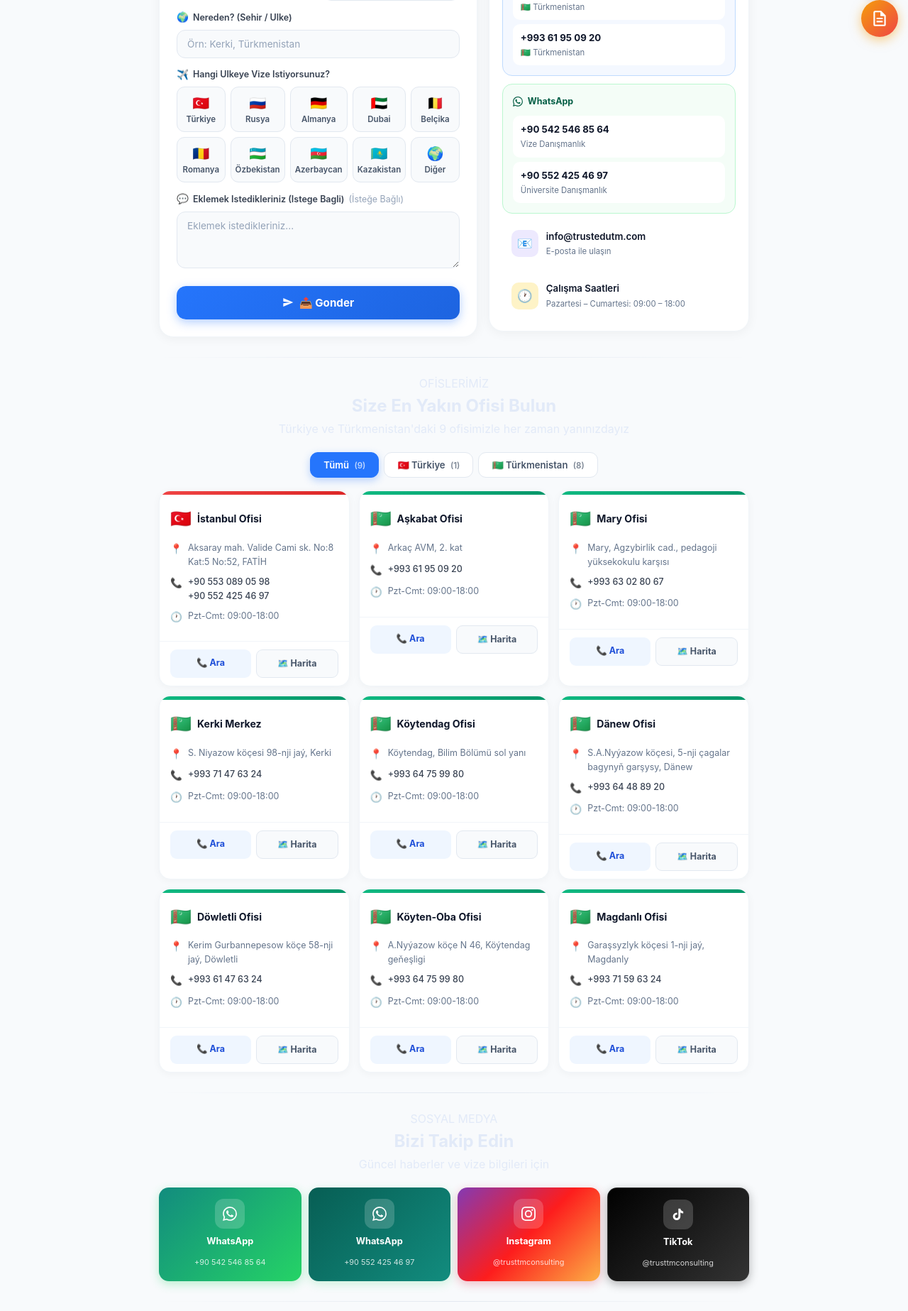
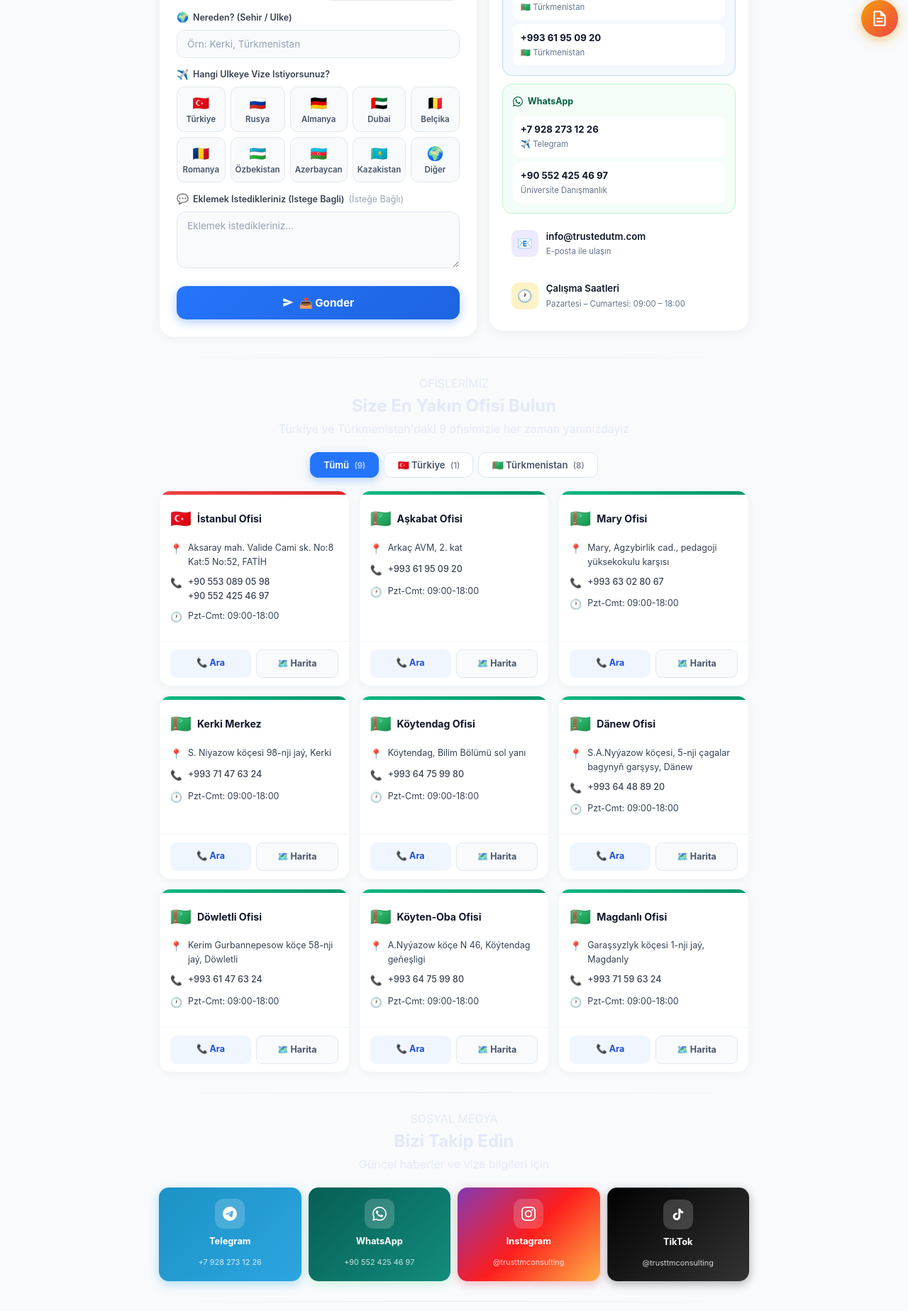
Before and after one commit to shakirovserdar/trustconsulting, a Flask app: page /iletisim in a window 1280 px wide. Shown: the part 724-2571 px from the top of the page at 71% size. Run offline with Flask 3, Linux system fonts and the light colour scheme; some libraries are stand-ins or nearby versions.

Commit message:
telegram eklendi, footer numaralari guncellendi, kart hizalama duzeltildi

```diff
--- a/templates/base.html
+++ b/templates/base.html
@@ -169,14 +169,14 @@
                 </div>
             </div>
             <div class="tc-footer-iletisim">
-                <a href="tel:+99364489920"><span>📞</span> +993 64 48 89 20</a>
-                <a href="tel:+99361950920"><span>📞</span> +993 61 95 09 20</a>
+                <a href="tel:+99364759980"><span>📞</span> +993 64 75 99 80</a>
+                <a href="tel:+99361476324"><span>📞</span> +993 61 47 63 24</a>
                 <a href="tel:+905530890598"><span>📞</span> +90 553 089 05 98</a>
                 <a href="mailto:info@trustedutm.com"><span>📧</span> info@trustedutm.com</a>
             </div>
             <div class="tc-footer-sosyal">
-                <a href="https://wa.me/905425468564" class="tc-footer-sosyal-btn" style="background:#25D366;" target="_blank">
-                    <svg viewBox="0 0 24 24" width="18" height="18" fill="white"><path d="M17.472 14.382c-.297-.149-1.758-.867-2.03-.967-.273-.099-.471-.148-.67.15-.197.297-.767.966-.94 1.164-.173.199-.347.223-.644.075-.297-.15-1.255-.463-2.39-1.475-.883-.788-1.48-1.761-1.653-2.059-.173-.297-.018-.458.13-.606.134-.133.298-.347.446-.52.149-.174.198-.298.298-.497.099-.198.05-.371-.025-.52-.075-.149-.669-1.612-.916-2.207-.242-.579-.487-.5-.669-.51-.173-.008-.371-.01-.57-.01-.198 0-.52.074-.792.372-.272.297-1.04 1.016-1.04 2.479 0 1.462 1.065 2.875 1.213 3.074.149.198 2.096 3.2 5.077 4.487.709.306 1.262.489 1.694.625.712.227 1.36.195 1.871.118.571-.085 1.758-.719 2.006-1.413.248-.694.248-1.289.173-1.413-.074-.124-.272-.198-.57-.347m-5.421 7.403h-.004a9.87 9.87 0 01-5.031-1.378l-.361-.214-3.741.982.998-3.648-.235-.374a9.86 9.86 0 01-1.51-5.26c.001-5.45 4.436-9.884 9.888-9.884 2.64 0 5.122 1.03 6.988 2.898a9.825 9.825 0 012.893 6.994c-.003 5.45-4.437 9.884-9.885 9.884m8.413-18.297A11.815 11.815 0 0012.05 0C5.495 0 .16 5.335.157 11.892c0 2.096.547 4.142 1.588 5.945L.057 24l6.305-1.654a11.882 11.882 0 005.683 1.448h.005c6.554 0 11.89-5.335 11.893-11.893a11.821 11.821 0 00-3.48-8.413z"/></svg>
+                <a href="https://t.me/+79282731226" class="tc-footer-sosyal-btn" style="background:#2CA5E0;" target="_blank">
+                    <svg viewBox="0 0 24 24" width="18" height="18" fill="white"><path d="M11.944 0A12 12 0 0 0 0 12a12 12 0 0 0 12 12 12 12 0 0 0 12-12A12 12 0 0 0 12 0a12 12 0 0 0-.056 0zm4.962 7.224c.1-.002.321.023.465.14a.506.506 0 0 1 .171.325c.016.093.036.306.02.472-.18 1.898-.962 6.502-1.36 8.627-.168.9-.499 1.201-.82 1.23-.696.065-1.225-.46-1.9-.902-1.056-.693-1.653-1.124-2.678-1.8-1.185-.78-.417-1.21.258-1.91.177-.184 3.247-2.977 3.307-3.23.007-.032.014-.15-.056-.212s-.174-.041-.249-.024c-.106.024-1.793 1.14-5.061 3.345-.48.33-.913.49-1.302.48-.428-.008-1.252-.241-1.865-.44-.752-.245-1.349-.374-1.297-.789.027-.216.325-.437.893-.663 3.498-1.524 5.83-2.529 6.998-3.014 3.332-1.386 4.025-1.627 4.476-1.635z"/></svg>
                 </a>
                 <a href="https://instagram.com/trusttmconsulting" class="tc-footer-sosyal-btn" style="background:linear-gradient(45deg,#f09433,#e6683c,#dc2743,#cc2366,#bc1888);" target="_blank">
                     <svg viewBox="0 0 24 24" width="18" height="18" fill="white"><path d="M12 2.163c3.204 0 3.584.012 4.85.07 3.252.148 4.771 1.691 4.919 4.919.058 1.265.069 1.645.069 4.849 0 3.205-.012 3.584-.069 4.849-.149 3.225-1.664 4.771-4.919 4.919-1.266.058-1.644.07-4.85.07-3.204 0-3.584-.012-4.849-.07-3.26-.149-4.771-1.699-4.919-4.92-.058-1.265-.07-1.644-.07-4.849 0-3.204.013-3.583.07-4.849.149-3.227 1.664-4.771 4.919-4.919 1.266-.057 1.645-.069 4.849-.069zM12 0C8.741 0 8.333.014 7.053.072 2.695.272.273 2.69.073 7.052.014 8.333 0 8.741 0 12c0 3.259.014 3.668.072 4.948.2 4.358 2.618 6.78 6.98 6.98C8.333 23.986 8.741 24 12 24c3.259 0 3.668-.014 4.948-.072 4.354-.2 6.782-2.618 6.979-6.98.059-1.28.073-1.689.073-4.948 0-3.259-.014-3.667-.072-4.947-.196-4.354-2.617-6.78-6.979-6.98C15.668.014 15.259 0 12 0zm0 5.838a6.162 6.162 0 100 12.324 6.162 6.162 0 000-12.324zM12 16a4 4 0 110-8 4 4 0 010 8zm6.406-11.845a1.44 1.44 0 100 2.881 1.44 1.44 0 000-2.881z"/></svg>
--- a/templates/iletisim.html
+++ b/templates/iletisim.html
@@ -333,13 +333,15 @@
     border: 1px solid #f1f5f9;
     box-shadow: 0 2px 12px rgba(0,0,0,0.04);
     transition: all 0.25s;
+    display: flex;
+    flex-direction: column;
 }
 .ilts-ofis-kart:hover { box-shadow: 0 8px 28px rgba(0,0,0,0.09); transform: translateY(-3px); }
 .ilts-ofis-kart[data-gizli="true"] { display: none; }
-.ilts-ofis-accent { height: 5px; }
+.ilts-ofis-accent { height: 5px; flex-shrink: 0; }
 .ilts-ofis-accent.tr { background: linear-gradient(90deg, #ef4444, #dc2626); }
 .ilts-ofis-accent.tm { background: linear-gradient(90deg, #10b981, #059669); }
-.ilts-ofis-body { padding: 15px; }
+.ilts-ofis-body { padding: 15px; flex: 1; }
 .ilts-ofis-baslik {
     display: flex; align-items: center; gap: 8px;
     margin-bottom: 11px;
@@ -348,7 +350,7 @@
 .ilts-ofis-ad { font-size: 0.88rem; font-weight: 700; color: #0f172a; }
 .ilts-ofis-row {
     display: flex; gap: 8px; align-items: flex-start;
-    margin-bottom: 8px; font-size: 0.78rem; color: #64748b;
+    margin-bottom: 8px; font-size: 0.78rem; color: #334155;
 }
 .ilts-ofis-row-ikon { font-size: 0.85rem; flex-shrink: 0; margin-top: 1px; }
 .ilts-ofis-tel-link {
@@ -360,6 +362,7 @@
     display: flex; gap: 7px;
     padding: 11px 15px;
     border-top: 1px solid #f1f5f9;
+    margin-top: auto;
 }
 .ilts-ofis-ara {
     flex: 1; padding: 9px;
@@ -589,9 +592,9 @@
                         <svg width="14" height="14" viewBox="0 0 24 24" fill="#065f46"><path d="M17.472 14.382c-.297-.149-1.758-.867-2.03-.967-.273-.099-.471-.148-.67.15-.197.297-.767.966-.94 1.164-.173.199-.347.223-.644.075-.297-.15-1.255-.463-2.39-1.475-.883-.788-1.48-1.761-1.653-2.059-.173-.297-.018-.458.13-.606.134-.133.298-.347.446-.52.149-.174.198-.298.298-.497.099-.198.05-.371-.025-.52-.075-.149-.669-1.612-.916-2.207-.242-.579-.487-.5-.669-.51-.173-.008-.371-.01-.57-.01-.198 0-.52.074-.792.372-.272.297-1.04 1.016-1.04 2.479 0 1.462 1.065 2.875 1.213 3.074.149.198 2.096 3.2 5.077 4.487.709.306 1.262.489 1.694.625.712.227 1.36.195 1.871.118.571-.085 1.758-.719 2.006-1.413.248-.694.248-1.289.173-1.413-.074-.124-.272-.198-.57-.347m-5.421 7.403h-.004a9.87 9.87 0 01-5.031-1.378l-.361-.214-3.741.982.998-3.648-.235-.374a9.86 9.86 0 01-1.51-5.26c.001-5.45 4.436-9.884 9.888-9.884 2.64 0 5.122 1.03 6.988 2.898a9.825 9.825 0 012.893 6.994c-.003 5.45-4.437 9.884-9.885 9.884m8.413-18.297A11.815 11.815 0 0012.05 0C5.495 0 .16 5.335.157 11.892c0 2.096.547 4.142 1.588 5.945L.057 24l6.305-1.654a11.882 11.882 0 005.683 1.448h.005c6.554 0 11.89-5.335 11.893-11.893a11.821 11.821 0 00-3.48-8.413z"/></svg>
                         WhatsApp
                     </div>
-                    <a href="https://wa.me/905425468564" class="ilts-tel-item" target="_blank">
-                        <div><span class="ilts-tel-num">+90 542 546 85 64</span><span class="ilts-tel-flag">{% if dil_kodu == 'tr' %}Vize Danışmanlık{% elif dil_kodu == 'ru' %}Визовый консалтинг{% else %}Wiza maslahatçylyk{% endif %}</span></div>
-                        <span class="ilts-tel-ara" style="color:#059669;">{% if dil_kodu == 'tr' %}Yaz{% elif dil_kodu == 'ru' %}Написать{% else %}Ýaz{% endif %}</span>
+                    <a href="https://t.me/+79282731226" class="ilts-tel-item" target="_blank">
+                        <div><span class="ilts-tel-num">+7 928 273 12 26</span><span class="ilts-tel-flag">✈️ Telegram</span></div>
+                        <span class="ilts-tel-ara" style="color:#1c92c4;">{% if dil_kodu == 'tr' %}Yaz{% elif dil_kodu == 'ru' %}Написать{% else %}Ýaz{% endif %}</span>
                     </a>
                     <a href="https://wa.me/905524254697" class="ilts-tel-item" target="_blank">
                         <div><span class="ilts-tel-num">+90 552 425 46 97</span><span class="ilts-tel-flag">{% if dil_kodu == 'tr' %}Üniversite Danışmanlık{% elif dil_kodu == 'ru' %}Университетский консалтинг{% else %}Uniwersitet maslahatçylyk{% endif %}</span></div>
@@ -791,9 +794,9 @@
         <p class="ilts-section-sub">{% if dil_kodu == 'tr' %}Güncel haberler ve vize bilgileri için{% elif dil_kodu == 'ru' %}Для актуальных новостей и визовой информации{% else %}Täze habarlar we wiza maglumatlary üçin{% endif %}</p>
     </div>
     <div class="ilts-sosyal-grid">
-        <a href="https://wa.me/905425468564" class="ilts-sosyal-btn ilts-swa1" target="_blank">
-            <div class="sicon"><svg viewBox="0 0 24 24" fill="white"><path d="M17.472 14.382c-.297-.149-1.758-.867-2.03-.967-.273-.099-.471-.148-.67.15-.197.297-.767.966-.94 1.164-.173.199-.347.223-.644.075-.297-.15-1.255-.463-2.39-1.475-.883-.788-1.48-1.761-1.653-2.059-.173-.297-.018-.458.13-.606.134-.133.298-.347.446-.52.149-.174.198-.298.298-.497.099-.198.05-.371-.025-.52-.075-.149-.669-1.612-.916-2.207-.242-.579-.487-.5-.669-.51-.173-.008-.371-.01-.57-.01-.198 0-.52.074-.792.372-.272.297-1.04 1.016-1.04 2.479 0 1.462 1.065 2.875 1.213 3.074.149.198 2.096 3.2 5.077 4.487.709.306 1.262.489 1.694.625.712.227 1.36.195 1.871.118.571-.085 1.758-.719 2.006-1.413.248-.694.248-1.289.173-1.413-.074-.124-.272-.198-.57-.347m-5.421 7.403h-.004a9.87 9.87 0 01-5.031-1.378l-.361-.214-3.741.982.998-3.648-.235-.374a9.86 9.86 0 01-1.51-5.26c.001-5.45 4.436-9.884 9.888-9.884 2.64 0 5.122 1.03 6.988 2.898a9.825 9.825 0 012.893 6.994c-.003 5.45-4.437 9.884-9.885 9.884m8.413-18.297A11.815 11.815 0 0012.05 0C5.495 0 .16 5.335.157 11.892c0 2.096.547 4.142 1.588 5.945L.057 24l6.305-1.654a11.882 11.882 0 005.683 1.448h.005c6.554 0 11.89-5.335 11.893-11.893a11.821 11.821 0 00-3.48-8.413z"/></svg></div>
-            WhatsApp<span>+90 542 546 85 64</span>
+        <a href="https://t.me/+79282731226" class="ilts-sosyal-btn" style="background:linear-gradient(135deg,#1c92c4,#2CA5E0);box-shadow:0 4px 14px rgba(44,165,224,0.35);" target="_blank">
+            <div class="sicon"><svg viewBox="0 0 24 24" fill="white"><path d="M11.944 0A12 12 0 0 0 0 12a12 12 0 0 0 12 12 12 12 0 0 0 12-12A12 12 0 0 0 12 0a12 12 0 0 0-.056 0zm4.962 7.224c.1-.002.321.023.465.14a.506.506 0 0 1 .171.325c.016.093.036.306.02.472-.18 1.898-.962 6.502-1.36 8.627-.168.9-.499 1.201-.82 1.23-.696.065-1.225-.46-1.9-.902-1.056-.693-1.653-1.124-2.678-1.8-1.185-.78-.417-1.21.258-1.91.177-.184 3.247-2.977 3.307-3.23.007-.032.014-.15-.056-.212s-.174-.041-.249-.024c-.106.024-1.793 1.14-5.061 3.345-.48.33-.913.49-1.302.48-.428-.008-1.252-.241-1.865-.44-.752-.245-1.349-.374-1.297-.789.027-.216.325-.437.893-.663 3.498-1.524 5.83-2.529 6.998-3.014 3.332-1.386 4.025-1.627 4.476-1.635z"/></svg></div>
+            Telegram<span>+7 928 273 12 26</span>
         </a>
         <a href="https://wa.me/905524254697" class="ilts-sosyal-btn ilts-swa2" target="_blank">
             <div class="sicon"><svg viewBox="0 0 24 24" fill="white"><path d="M17.472 14.382c-.297-.149-1.758-.867-2.03-.967-.273-.099-.471-.148-.67.15-.197.297-.767.966-.94 1.164-.173.199-.347.223-.644.075-.297-.15-1.255-.463-2.39-1.475-.883-.788-1.48-1.761-1.653-2.059-.173-.297-.018-.458.13-.606.134-.133.298-.347.446-.52.149-.174.198-.298.298-.497.099-.198.05-.371-.025-.52-.075-.149-.669-1.612-.916-2.207-.242-.579-.487-.5-.669-.51-.173-.008-.371-.01-.57-.01-.198 0-.52.074-.792.372-.272.297-1.04 1.016-1.04 2.479 0 1.462 1.065 2.875 1.213 3.074.149.198 2.096 3.2 5.077 4.487.709.306 1.262.489 1.694.625.712.227 1.36.195 1.871.118.571-.085 1.758-.719 2.006-1.413.248-.694.248-1.289.173-1.413-.074-.124-.272-.198-.57-.347m-5.421 7.403h-.004a9.87 9.87 0 01-5.031-1.378l-.361-.214-3.741.982.998-3.648-.235-.374a9.86 9.86 0 01-1.51-5.26c.001-5.45 4.436-9.884 9.888-9.884 2.64 0 5.122 1.03 6.988 2.898a9.825 9.825 0 012.893 6.994c-.003 5.45-4.437 9.884-9.885 9.884m8.413-18.297A11.815 11.815 0 0012.05 0C5.495 0 .16 5.335.157 11.892c0 2.096.547 4.142 1.588 5.945L.057 24l6.305-1.654a11.882 11.882 0 005.683 1.448h.005c6.554 0 11.89-5.335 11.893-11.893a11.821 11.821 0 00-3.48-8.413z"/></svg></div>
```
Also changed, not shown: templates/index.html (+5 -5 lines).
